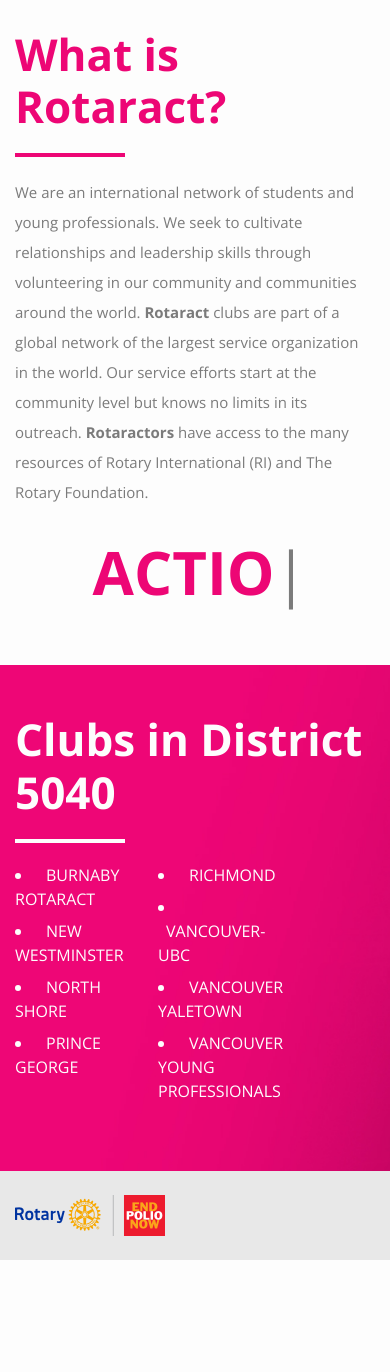
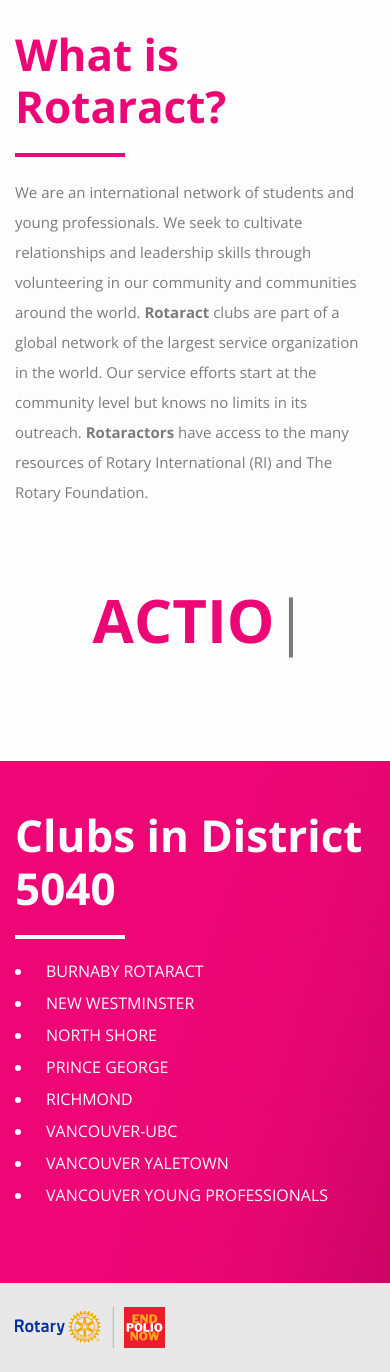
Before and after one commit to rotaract5040/rotaract5040.github.io, a Jekyll site: the page built from index.md, in a window 390 px wide. Shown: the part 485-1857 px from the top of the page. Built offline with Jekyll 4.4.1, drawn with Linux system fonts in a browser that asks for light colours; nearby versions of some CDN libraries; Markdown is read by kramdown in place of the engine named in the settings; before the commit the page ends 1745 px from its top, so only the background shows below that.

Commit message:
Makes home page more responsive

```diff
--- a/_layouts/home.html
+++ b/_layouts/home.html
@@ -12,15 +12,13 @@
           {{ content }}
         </div>
       </div>
-      <div class="col typed-container">
-        <div class="typed-wrapper">
-          <div id="typed-strings">
-            <h2>LEADERSHIP</h2>
-            <h2>ACTION</h2>
-            <h2>SERVICE</h2>
-          </div>
-          <span id="typed"></span>
+      <div class="col typed-container my-5">
+        <div id="typed-strings">
+          <h2>LEADERSHIP</h2>
+          <h2>ACTION</h2>
+          <h2>SERVICE</h2>
         </div>
+        <span id="typed"></span>
       </div>
     </div>
   </div>
--- a/_sass/_layout.scss
+++ b/_sass/_layout.scss
@@ -126,9 +126,6 @@
     align-items: center;
     justify-content: center;
     min-width: 400px;
-  }
-
-  .typed-wrapper {
     color: $brand-color;
     font-size: 60px;
     font-weight: 700;
@@ -156,6 +153,15 @@
       list-style-position: inside;
       margin-left: 0;
       width: 75%;
+
+      @include media-query($on-laptop) {
+        width: 100%;
+      }
+
+      @include media-query($on-palm) {
+        column-count: 1;
+        width: 100%;
+      }
     }
 
     hr {
```
